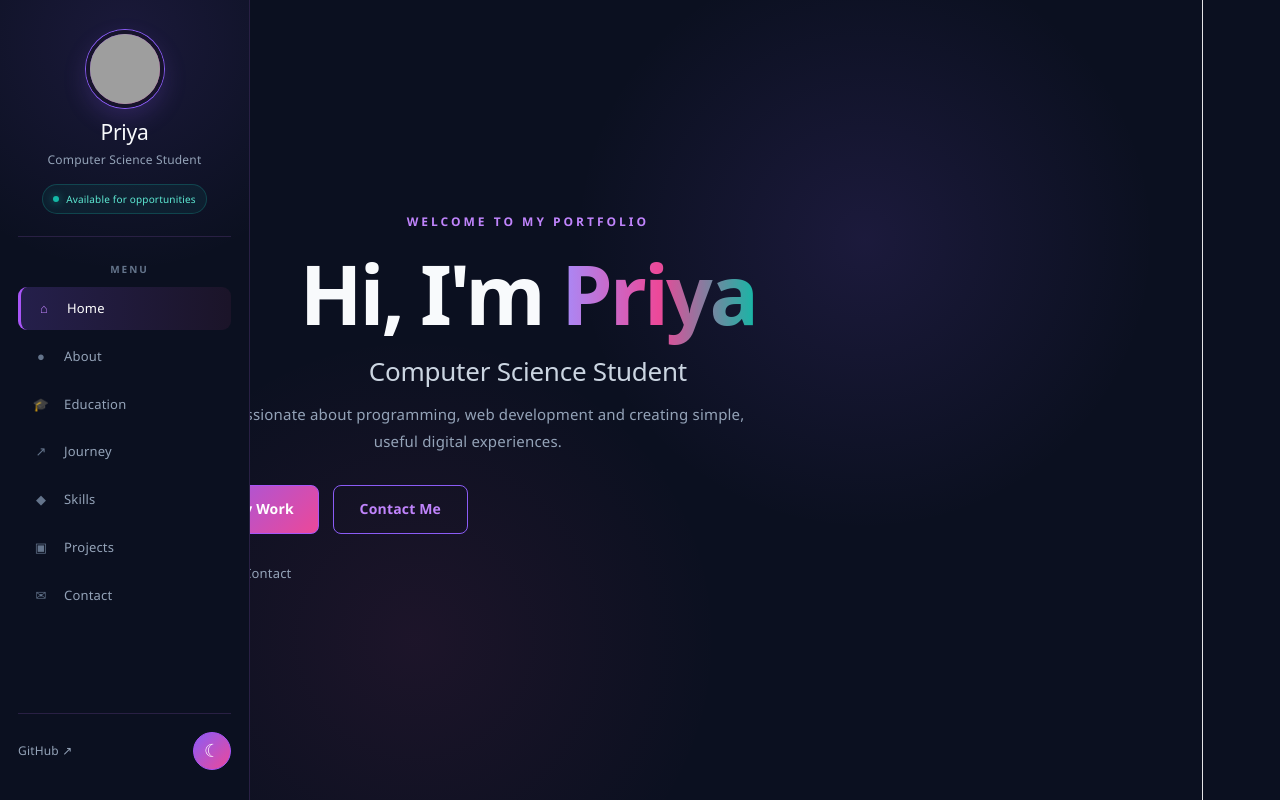
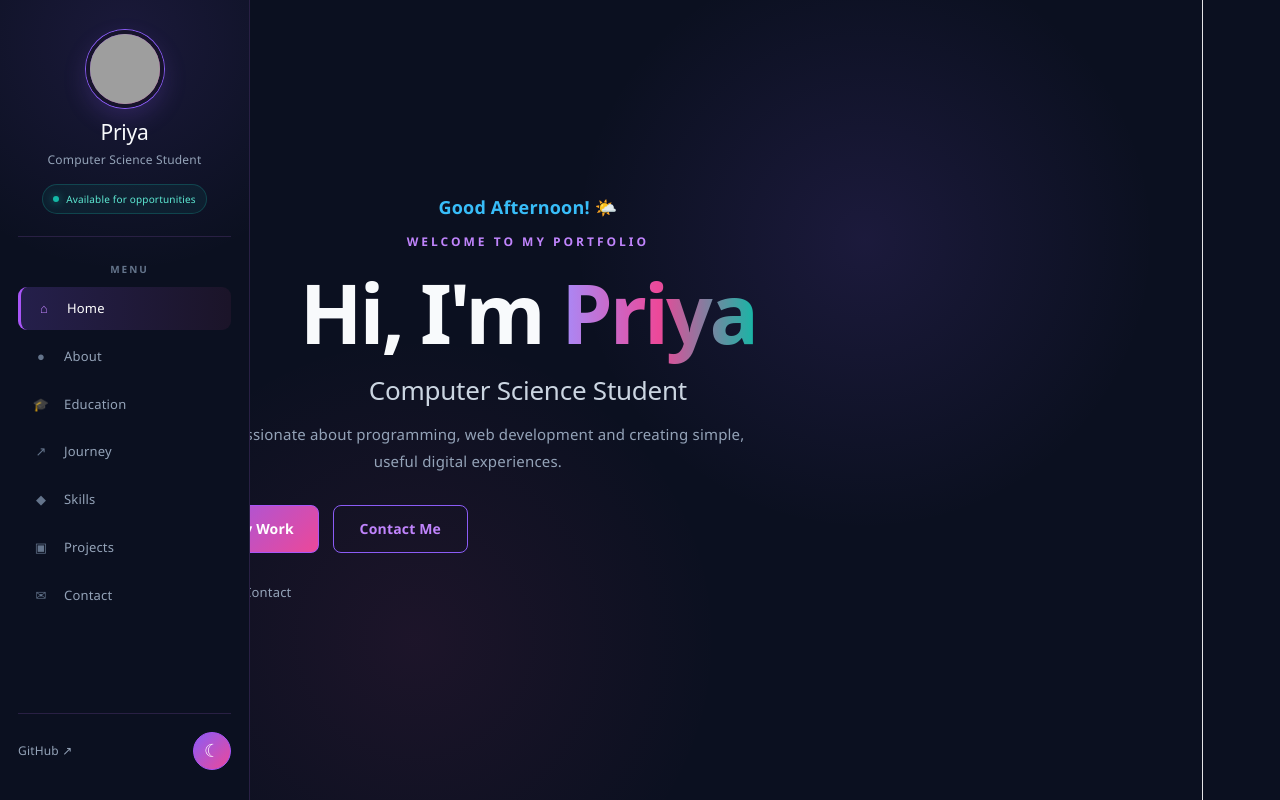
Before and after one commit to chandrima2186/Portfolio, a React app: page / in a window 1280 px wide. Shown: the top 800 px of the page. Built offline with nearby package versions, Linux system fonts and the light colour scheme; grey boxes are pictures that could not be loaded; the HTML template or start-up script is replaced by a standard one.

Commit message:
Add visitor greeting feature

```diff
--- a/src/components/Home.jsx
+++ b/src/components/Home.jsx
@@ -1,4 +1,5 @@
 import "../styles/Home.css";
+import VisitorGreeting from "./VisitorGreeting";
 
 function Home() {
   return (
@@ -7,6 +8,8 @@ function Home() {
       <div className="home-content">
 
         <div className="home-text">
+
+           <VisitorGreeting />
 
           <p className="small-title">
             WELCOME TO MY PORTFOLIO
--- /dev/null
+++ b/src/components/VisitorGreeting.jsx
@@ -0,0 +1,25 @@
+import { useEffect, useState } from "react";
+
+function VisitorGreeting() {
+  const [greeting, setGreeting] = useState("");
+
+  useEffect(() => {
+    const hour = new Date().getHours();
+
+    if (hour < 12) {
+      setGreeting("Good Morning! ☀️");
+    } else if (hour < 18) {
+      setGreeting("Good Afternoon! 🌤️");
+    } else {
+      setGreeting("Good Evening! 🌙");
+    }
+  }, []);
+
+  return (
+    <p className="visitor-greeting">
+      {greeting}
+    </p>
+  );
+}
+
+export default VisitorGreeting;
--- a/src/styles/Home.css
+++ b/src/styles/Home.css
@@ -227,3 +227,10 @@ body.light-mode .home-description {
     max-width: 230px;
   }
 }
+
+.visitor-greeting {
+  font-size: 18px;
+  font-weight: 600;
+  color: #38bdf8;
+  margin-bottom: 10px;
+}
```
